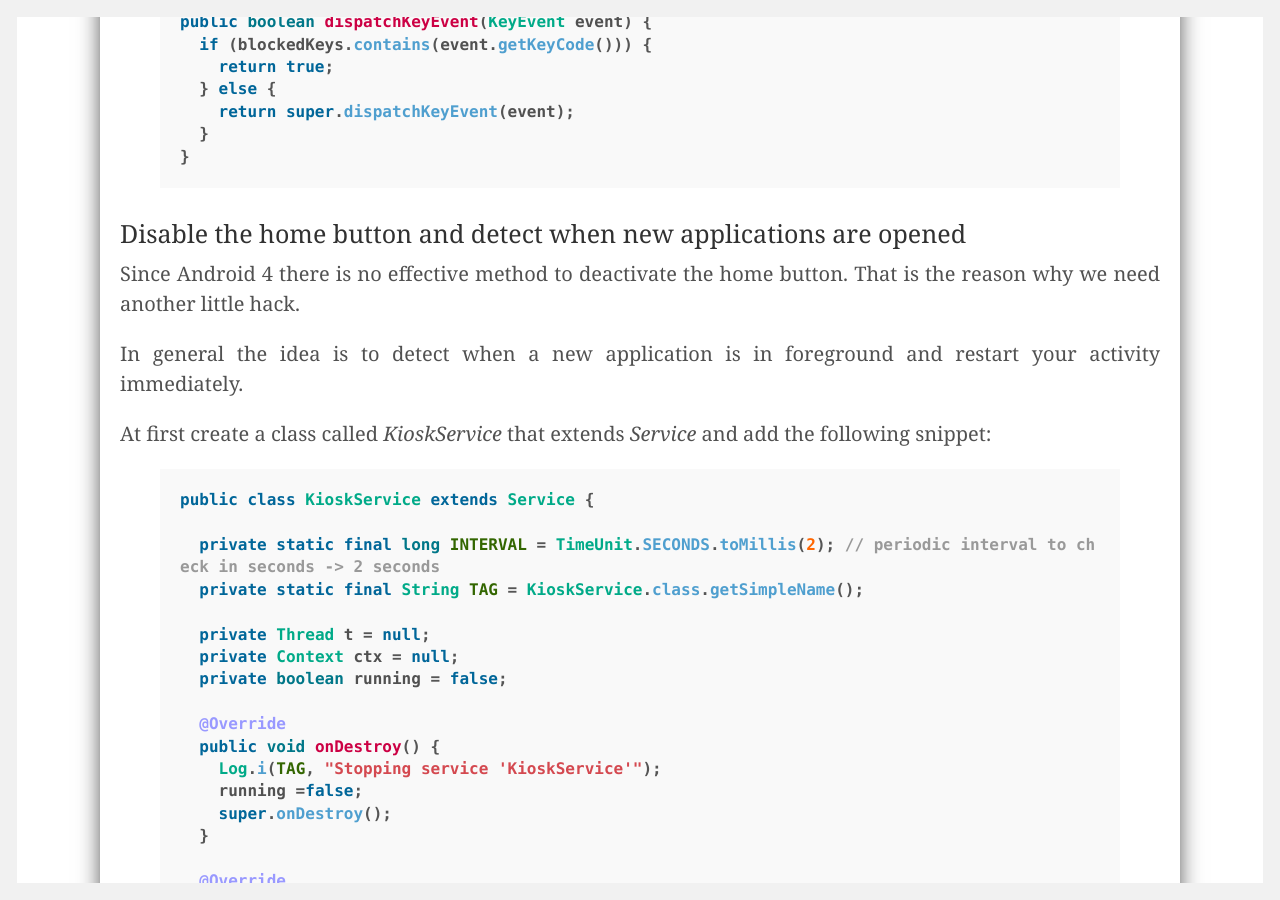
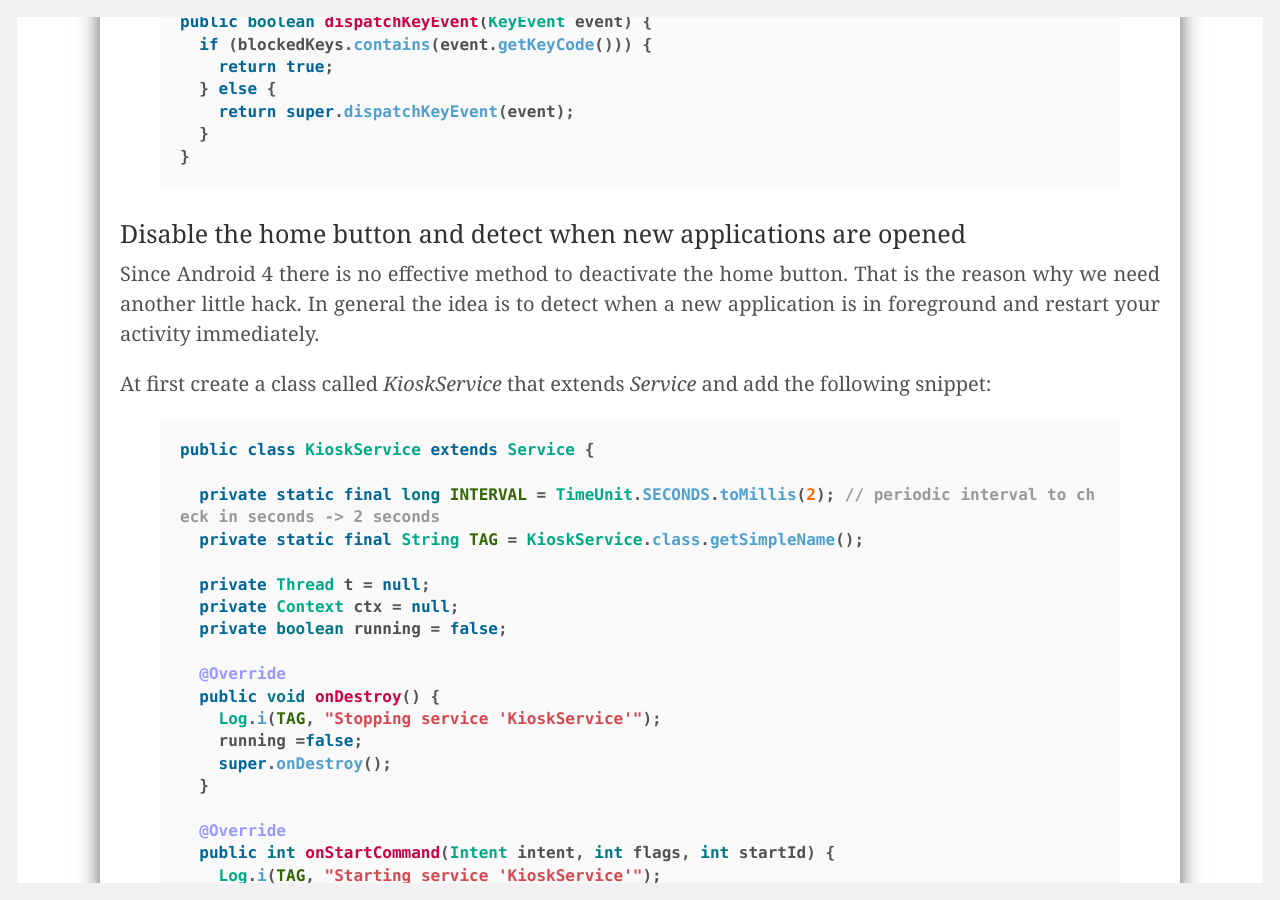
Before and after one commit to andreasschrade/andreasschrade.github.com, a Jekyll site: the page built from _posts/2015-02-16-android-tutorial-how-to-create-a-kiosk-mode-in-android.md, in a window 1280 px wide and 900 px high, scrolled down 6351 px. Built offline with Jekyll 4.4.1, drawn with Linux system fonts in a browser that asks for light colours; Markdown is read by kramdown in place of the engine named in the settings; some of the changed text lies outside the part shown.

Commit message:
fixed bug

```diff
--- a/_posts/2015-02-16-android-tutorial-how-to-create-a-kiosk-mode-in-android.md
+++ b/_posts/2015-02-16-android-tutorial-how-to-create-a-kiosk-mode-in-android.md
@@ -85,7 +85,7 @@
 
 Sadly, disabling the power button is not possible without custom modification to the core of the Android operating system. Nevertheless, it is possible to detect the result of the button press and react on it.
 
-**short power button press:**
+**Short power button press:**
 
 You can detect a short button press by handling the *ACTION\_SCREEN\_OFF* intent and kick the screen back to life with acquiring a wake lock. What a hack!
 
@@ -191,7 +191,7 @@
 {% endhighlight %}
 
 
-**long power button press:**
+**Long power button press:**
 
 Now we come to my favorite hack: It is very simple but powerful.
 
@@ -232,9 +232,7 @@
 
 ### Disable the home button and detect when new applications are opened
 
-Since Android 4 there is no effective method to deactivate the home button. That is the reason why we need another little hack.
-
-In general the idea is to detect when a new application is in foreground and restart your activity immediately.
+Since Android 4 there is no effective method to deactivate the home button. That is the reason why we need another little hack. In general the idea is to detect when a new application is in foreground and restart your activity immediately.
 
 At first create a class called *KioskService* that extends *Service* and add the following snippet:
 
```
